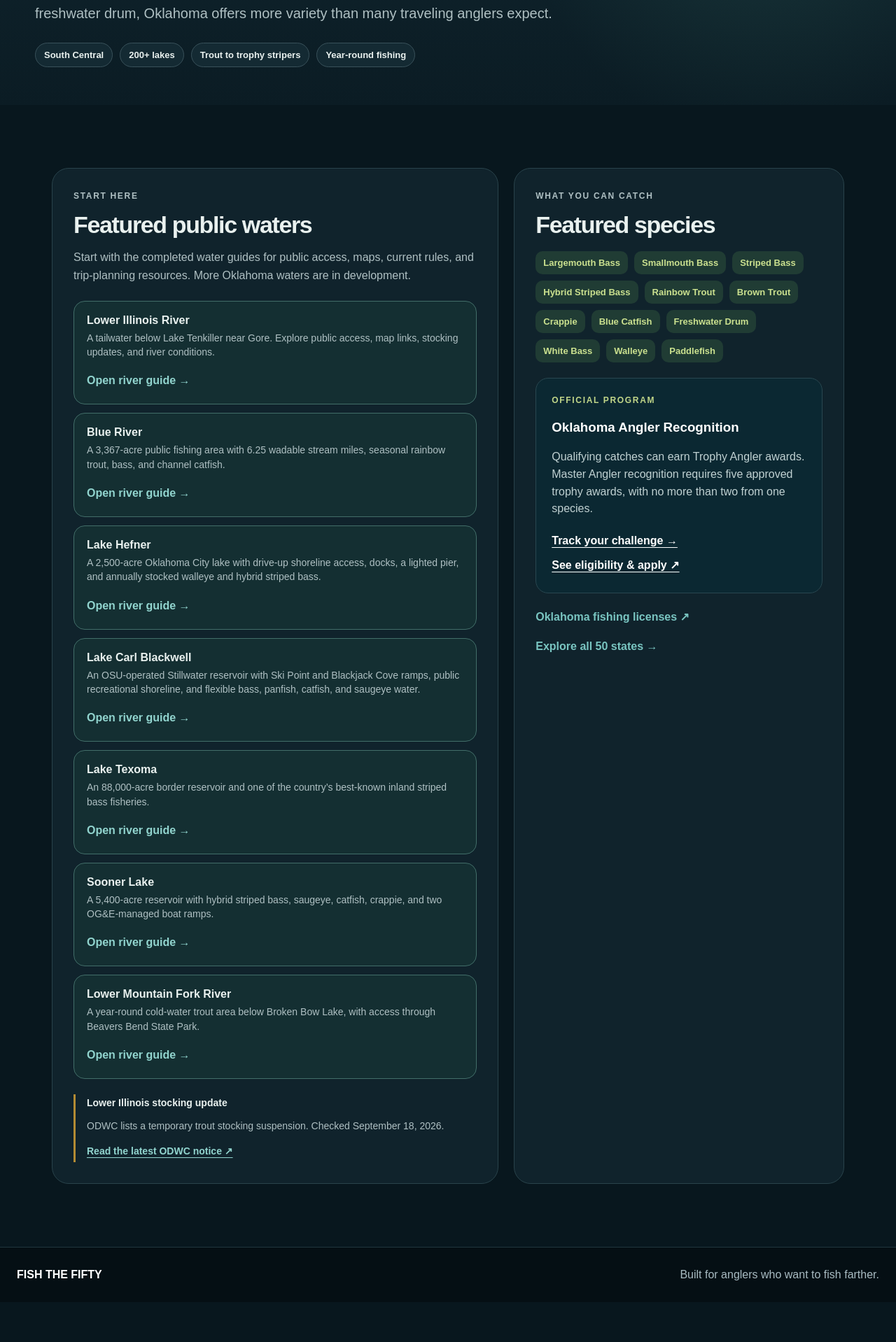
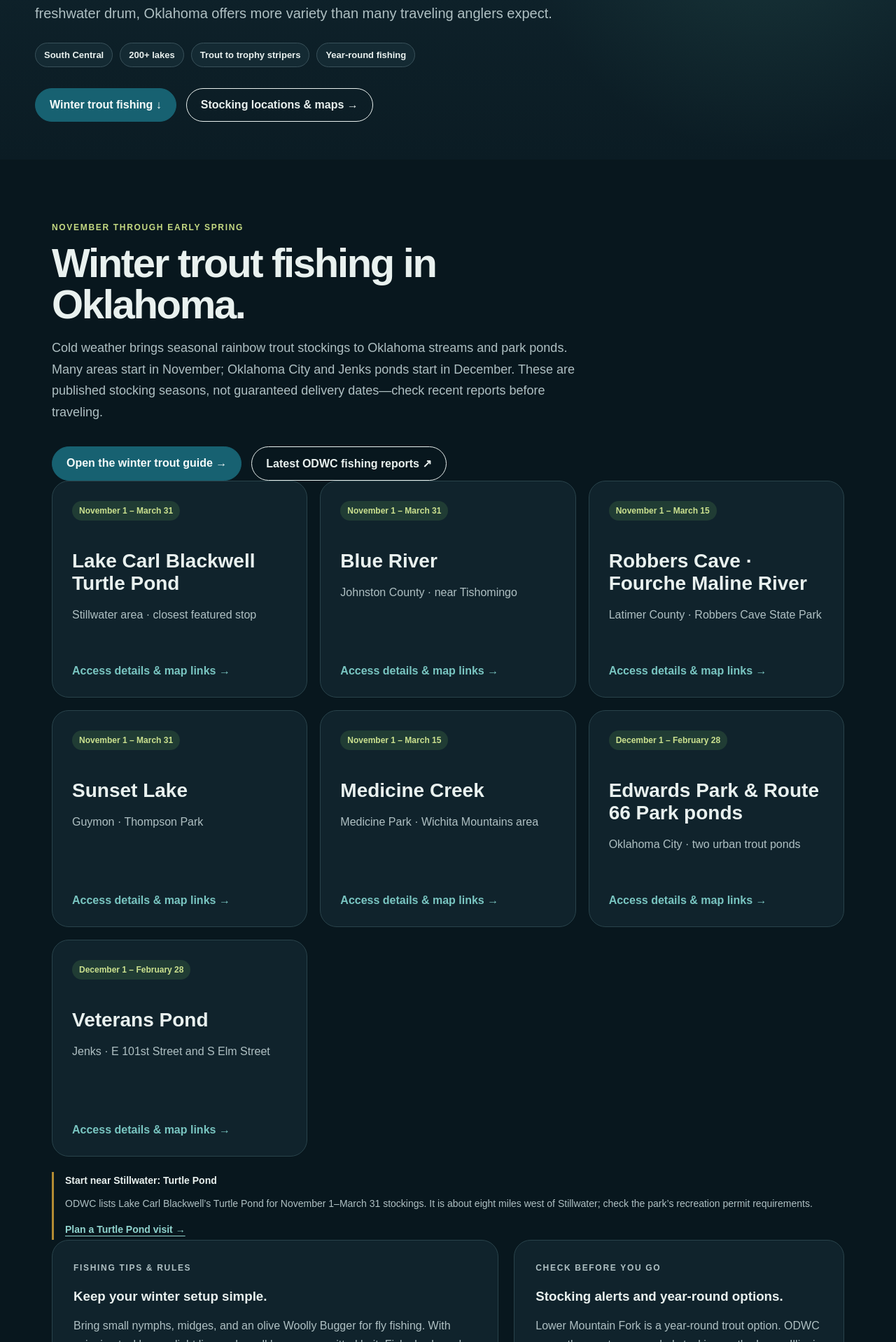
Before and after one commit to Geowow5/fish-the-fifty, a Next.js app: page /states/oklahoma in a window 1280 px wide. Shown: the part 302-2220 px from the top of the page at 70% size. Before the commit the page ends 2163 px from the top, so only its background shows below. Built offline with nearby package versions, Linux system fonts and the light colour scheme.

Commit message:
Add Oklahoma winter trout fishing section with seasons and stocking guide

```diff
--- a/app/states/oklahoma/page.tsx
+++ b/app/states/oklahoma/page.tsx
@@ -1,4 +1,5 @@
 import type { Metadata } from "next";
+import { seasonalLocations, sources as troutSources } from "../../winter-trout/data";
 import { checkedDate, checkedLabel, guidePath, sources } from "./lower-illinois-river/guide-data";
 import { guidePath as mountainForkPath } from "./lower-mountain-fork/guide-data";
 import { guidePath as soonerLakePath } from "./sooner-lake/guide-data";
@@ -9,7 +10,7 @@ import { guidePath as carlBlackwellPath } from "./lake-carl-blackwell/guide-data
 
 export const metadata: Metadata = {
   title: "Oklahoma Fishing Guide | Fish the Fifty",
-  description: "Explore Oklahoma fishing waters, the Lower Illinois River access guide, and official angler recognition and licensing resources.",
+  description: "Explore Oklahoma fishing waters, winter trout stocking locations and seasons, public access guides, and official angler recognition resources.",
 };
 
 const waters = [
@@ -39,6 +40,29 @@ export default function OklahomaPage() {
           <h1>Fish Oklahoma.</h1>
           <p className="lead">From cold-water trout tailwaters to prairie reservoirs and rivers full of bass, catfish, and freshwater drum, Oklahoma offers more variety than many traveling anglers expect.</p>
           <div className="state-facts"><span>South Central</span><span>200+ lakes</span><span>Trout to trophy stripers</span><span>Year-round fishing</span></div>
+          <div className="actions"><a className="btn primary" href="#winter-trout">Winter trout fishing ↓</a><a className="btn secondary" href="/winter-trout">Stocking locations &amp; maps →</a></div>
+        </div>
+      </section>
+
+      <section className="section" id="winter-trout" aria-labelledby="winter-trout-heading">
+        <div className="section-heading">
+          <p className="eyebrow">NOVEMBER THROUGH EARLY SPRING</p>
+          <h2 id="winter-trout-heading">Winter trout fishing in Oklahoma.</h2>
+          <p>Cold weather brings seasonal rainbow trout stockings to Oklahoma streams and park ponds. Many areas start in November; Oklahoma City and Jenks ponds start in December. These are published stocking seasons, not guaranteed delivery dates—check recent reports before traveling.</p>
+        </div>
+        <div className="actions"><a className="btn primary" href="/winter-trout">Open the winter trout guide →</a><a className="btn secondary" href={troutSources.fishingReports.url} target="_blank" rel="noreferrer">Latest ODWC fishing reports ↗</a></div>
+        <div className="card-grid">
+          {seasonalLocations.map((location) => <article className="challenge-card" key={location.id}>
+            <span className="state-pill">{location.season}</span>
+            <h3>{location.name}</h3>
+            <p>{location.area}</p>
+            <a href={`/winter-trout#${location.id}`}>Access details &amp; map links →</a>
+          </article>)}
+        </div>
+        <div className="state-stocking-note"><strong>Start near Stillwater: Turtle Pond</strong><p>ODWC lists Lake Carl Blackwell’s Turtle Pond for November 1–March 31 stockings. It is about eight miles west of Stillwater; check the park’s recreation permit requirements.</p><a className="text-link" href="/winter-trout#turtle-pond">Plan a Turtle Pond visit →</a></div>
+        <div className="detail-grid">
+          <article className="detail-panel"><p className="eyebrow">FISHING TIPS &amp; RULES</p><h3>Keep your winter setup simple.</h3><p>Bring small nymphs, midges, and an olive Woolly Bugger for fly fishing. With spinning tackle, use light line and small lures or permitted bait. Fish slowly and adjust depth until you find feeding trout.</p><p>Use the current rules for your exact water. Some reaches require artificial flies or lures and barbless hooks; urban trout ponds allow bank fishing only. State licenses and local permits may apply.</p><a className="text-link" href="/winter-trout#rules">See trout rules &amp; fly tips →</a></article>
+          <aside className="detail-panel"><p className="eyebrow">CHECK BEFORE YOU GO</p><h3>Stocking alerts and year-round options.</h3><p>Lower Mountain Fork is a year-round trout option. ODWC currently reports suspended stocking on the Lower Illinois River and at Lake Watonga, with Lake Boecher also paused.</p><p>Stockings can change with temperature, flooding, fish availability, and equipment. Information verified September 29, 2026; check ODWC’s latest notice before each trip.</p><a className="text-link" href="/winter-trout#paused">View stocking alerts →</a><br /><a className="text-link" href={troutSources.troutInformation.url} target="_blank" rel="noreferrer">Official ODWC trout updates ↗</a></aside>
         </div>
       </section>
 
@@ -48,7 +72,7 @@ export default function OklahomaPage() {
           <h2>Featured public waters</h2>
           <p>Start with the completed water guides for public access, maps, current rules, and trip-planning resources. More Oklahoma waters are in development.</p>
           <div className="water-cards">
-            {waters.map((water) => <div className={`water-card${water.href ? " water-card-live" : ""}`} key={water.name}><strong>{water.name}</strong><span>{water.detail}</span>{water.href ? <a className="water-guide-link" href={water.href}>Open river guide →</a> : <small className="water-guide-pending">Detailed guide coming soon</small>}</div>)}
+            {waters.map((water) => <div className={`water-card${water.href ? " water-card-live" : ""}`} key={water.name}><strong>{water.name}</strong><span>{water.detail}</span>{water.href ? <a className="water-guide-link" href={water.href}>Open water guide →</a> : <small className="water-guide-pending">Detailed guide coming soon</small>}</div>)}
           </div>
           <div className="state-stocking-note"><strong>Lower Illinois stocking update</strong><p>ODWC lists a temporary trout stocking suspension. Checked <time dateTime={checkedDate}>{checkedLabel}</time>.</p><a className="text-link" href={sources.area.url}>Read the latest ODWC notice ↗</a></div>
         </article>
```
